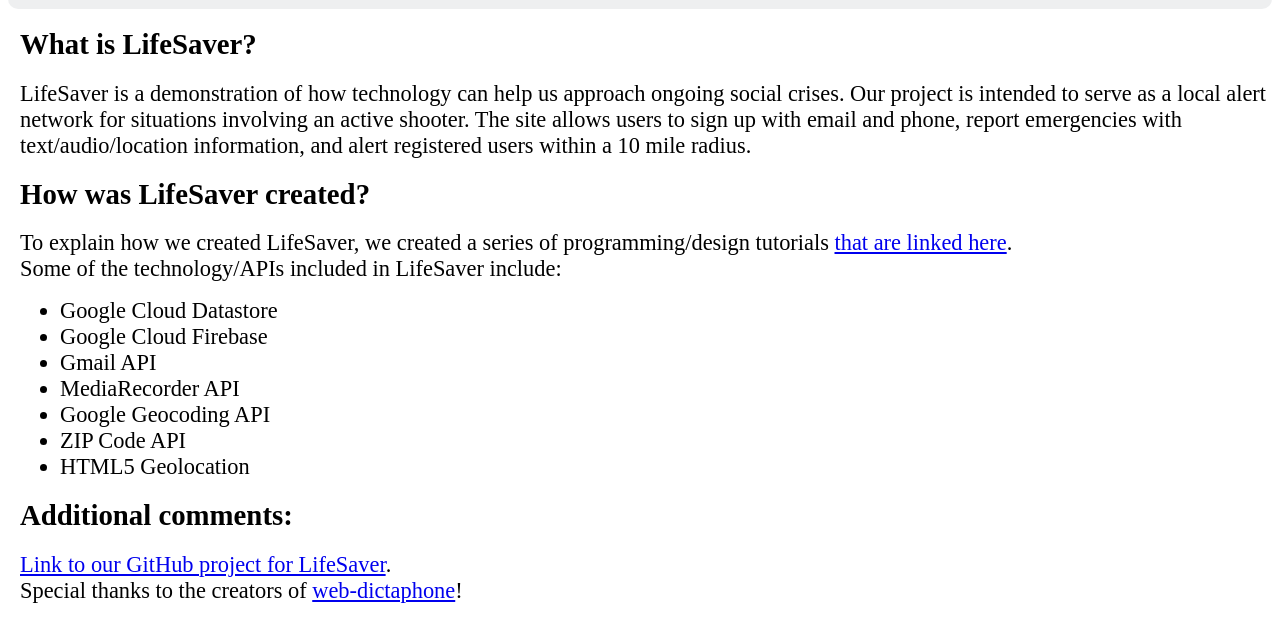
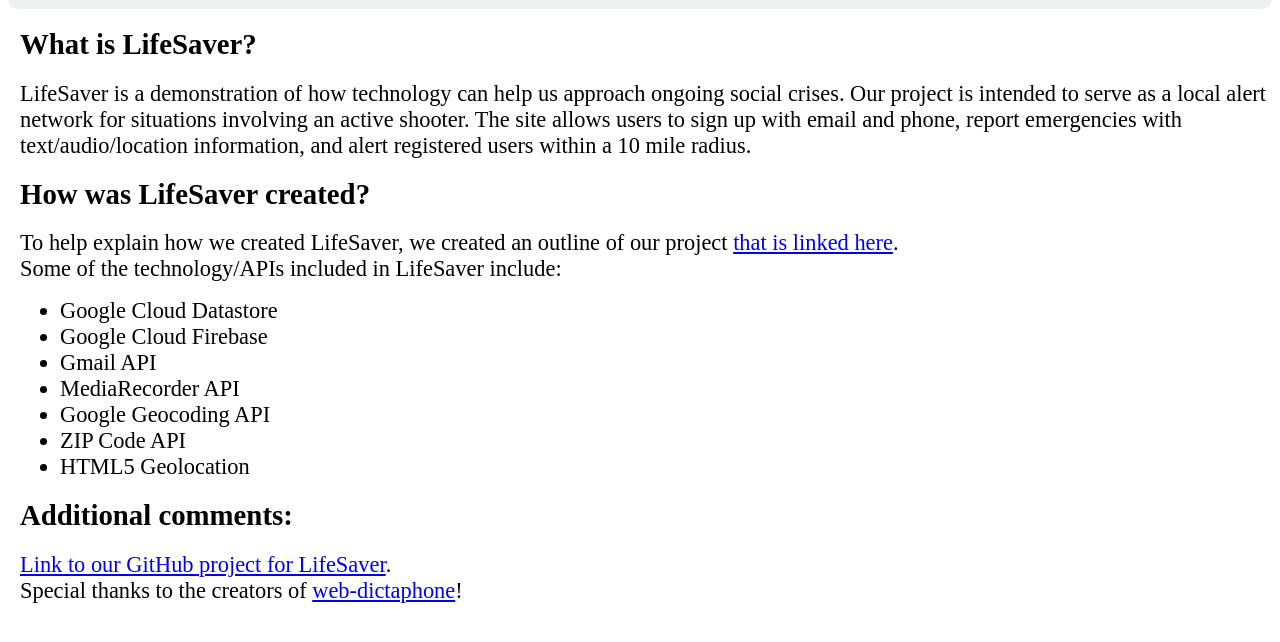
Before and after one commit to sagoyal2/LifeSaver, a plain HTML site: page static/aboutLifeSaver.html in a window 1280 px wide. Shown: the part 88-730 px from the top of the page. Drawn offline with Linux system fonts and the light colour scheme.

Commit message:
Added outline to README and about page

```diff
--- a/static/aboutLifeSaver.html
+++ b/static/aboutLifeSaver.html
@@ -25,7 +25,7 @@
   <div class="h2NotBold">LifeSaver is a demonstration of how technology can help us approach ongoing social crises. Our project is intended to serve as a local alert network for situations involving an active shooter. The site allows users to sign up with email and phone, report emergencies with text/audio/location information, and alert registered users within a 10 mile radius.</div>
   <br>
   <h1>How was LifeSaver created?</h1>
-  <div class="h2NotBold">To explain how we created LifeSaver, we created a series of programming/design tutorials <a target="_blank" href="https://docs.google.com/document/d/1A5GOj18jlxkrI0jTCZlfQB4K95vpM0Hce1ASK1VlWOU/edit?usp=sharing">that are linked here</a>.</div>
+  <div class="h2NotBold">To help explain how we created LifeSaver, we created an outline of our project <a target="_blank" href="https://docs.google.com/document/d/1A5GOj18jlxkrI0jTCZlfQB4K95vpM0Hce1ASK1VlWOU/edit?usp=sharing">that is linked here</a>.</div>
   <div class="h2NotBold">Some of the technology/APIs included in LifeSaver include:</div>
   <ul>
     <li>Google Cloud Datastore</li>
```
Also changed, not shown: 1 other file.
